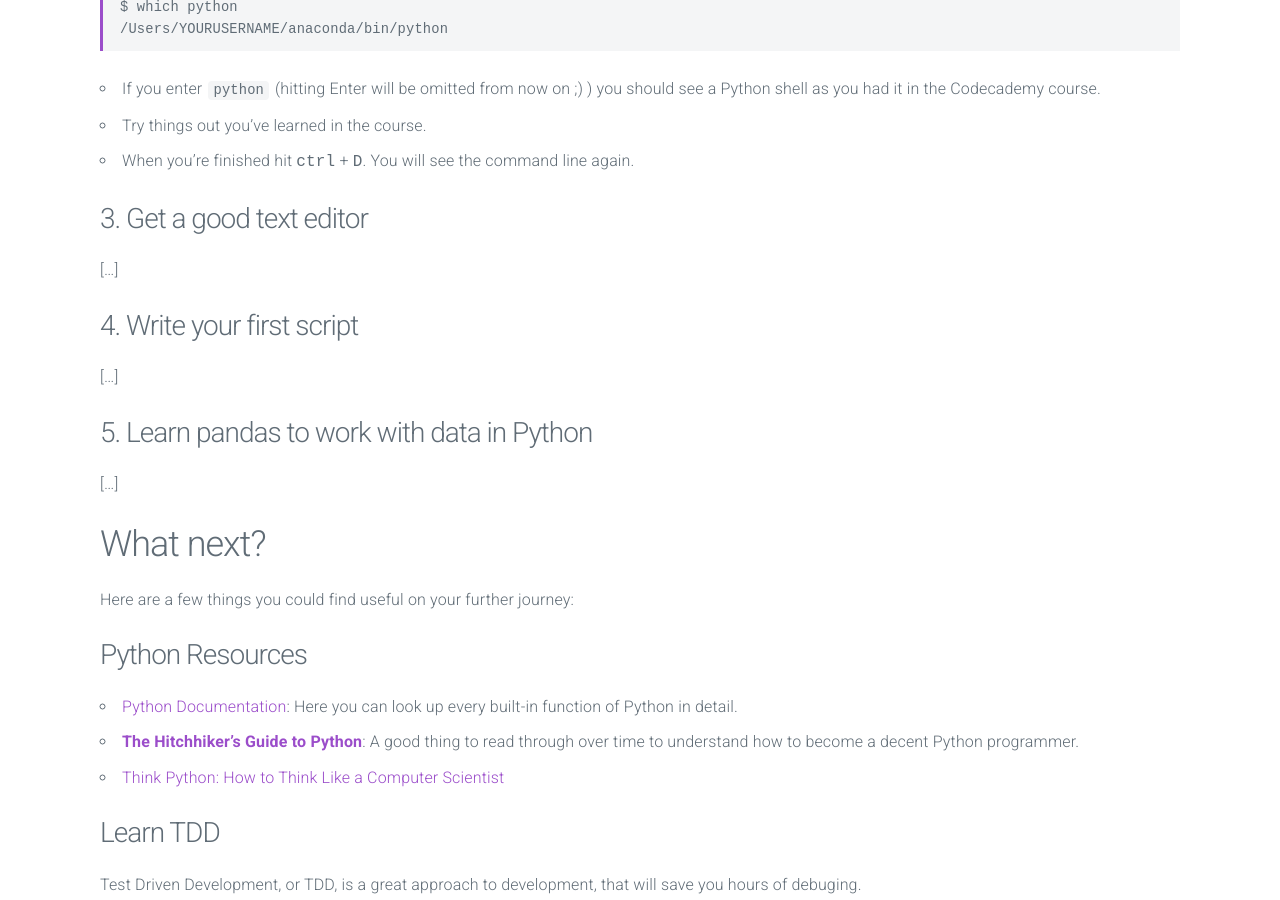
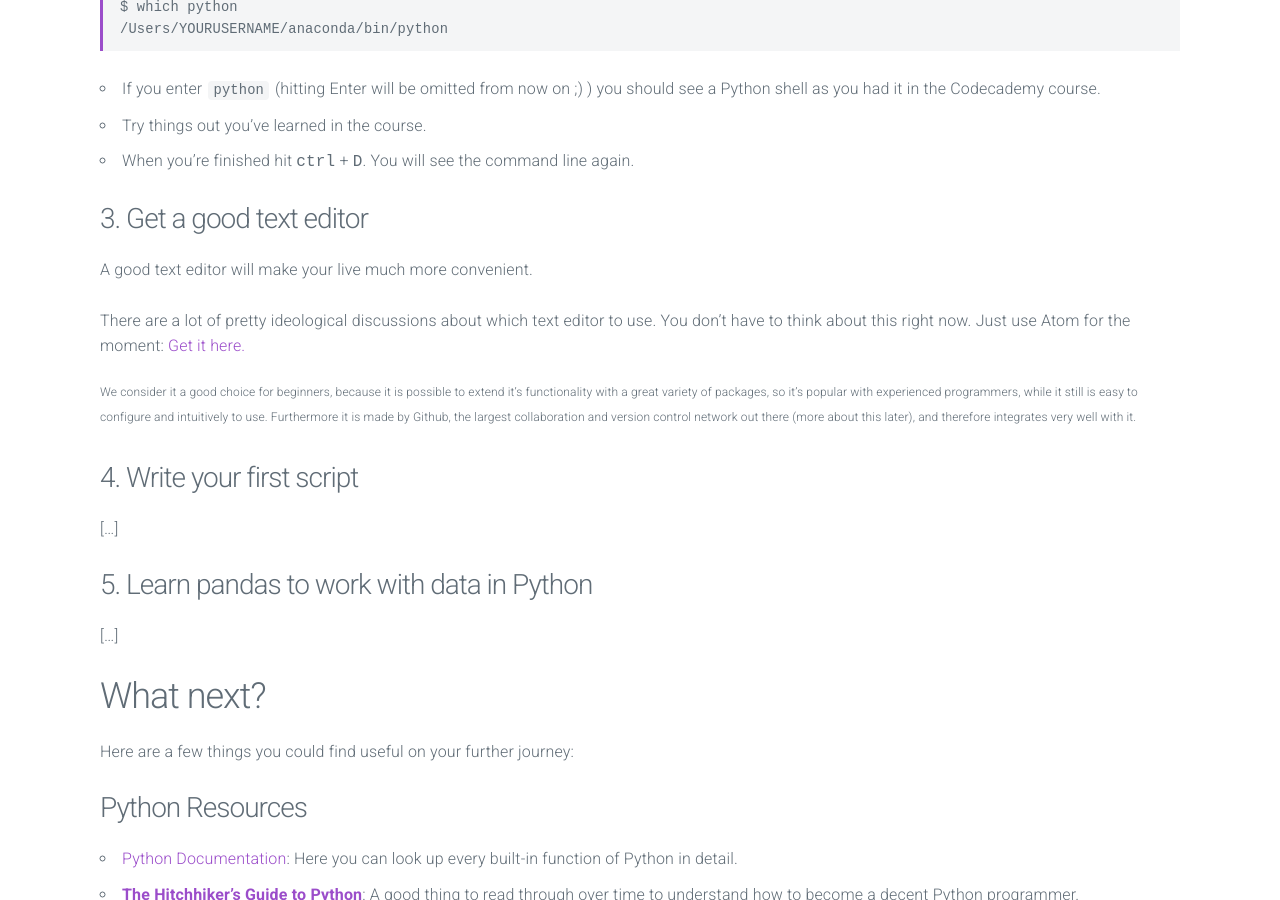
Before and after one commit to OII-SDP-2016/how-to-learn-to-code, a Jekyll site: the page built from index.md, in a window 1280 px wide and 900 px high, scrolled down 1135 px. Built offline with Jekyll 4.4.1, drawn with Linux system fonts in a browser that asks for light colours; nearby versions of some CDN libraries.

Commit message:
add editor

```diff
--- a/index.md
+++ b/index.md
@@ -43,7 +43,11 @@ $ which python
 * When you're finished hit <kbd>ctrl</kbd> + <kbd>D</kbd>. You will see the command line again.
 
 ### 3. Get a good text editor
-[...]
+A good text editor will make your live much more convenient.
+
+There are a lot of pretty ideological discussions about which text editor to use. You don't have to think about this right now. Just use Atom for the moment: [Get it here.](https://atom.io/)
+
+<sup>We consider it a good choice for beginners, because it is possible to extend it's functionality with a great variety of packages, so it's popular with experienced programmers, while it still is easy to configure and intuitively to use. Furthermore it is made by Github, the largest collaboration and version control network out there (more about this later), and therefore integrates very well with it.</sup>
 
 ### 4. Write your first script
 [...]
```
